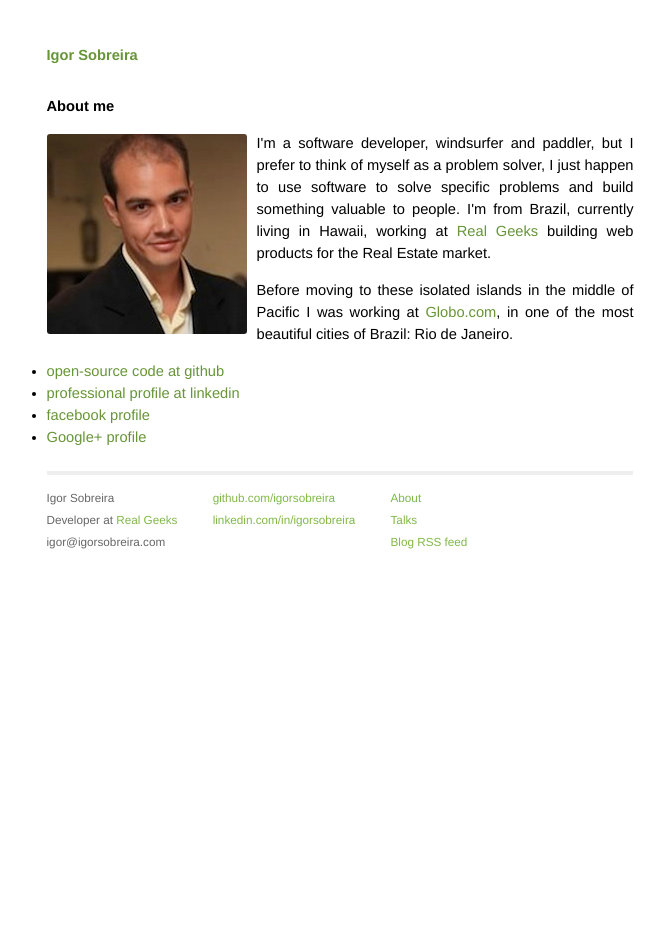
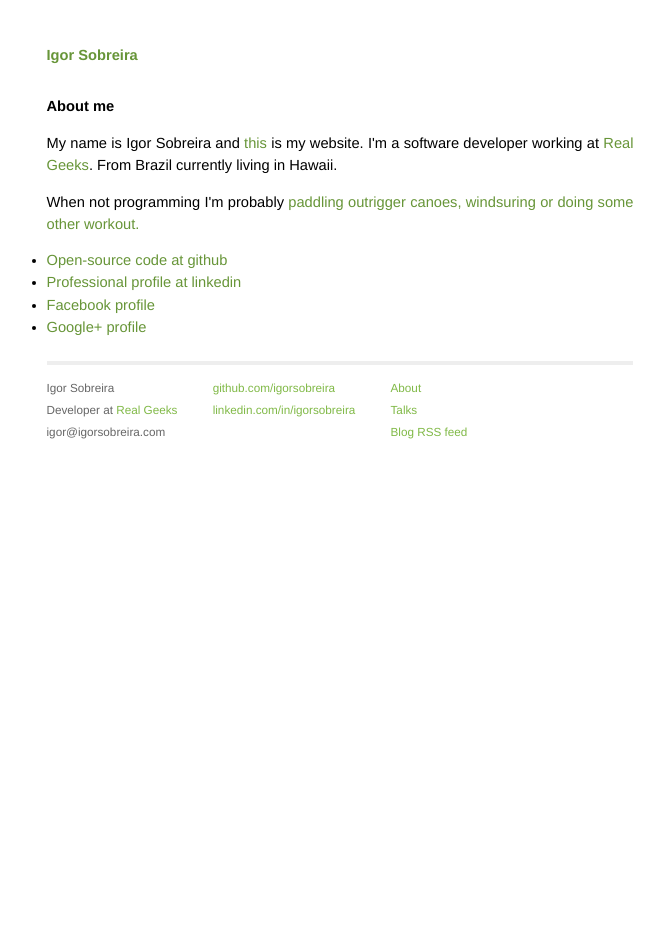
Before and after one commit to igorsobreira/igorsobreira.com, a Jekyll site: the page built from about.html, in a window 1280 px wide. Shown: the whole page, without its empty margins (300-965 px from the left). Built offline with Jekyll 4.4.1, drawn with Linux system fonts in a browser that asks for light colours; Markdown is read by kramdown in place of the engine named in the settings.

Commit message:
update 'about'

```diff
--- a/about.html
+++ b/about.html
@@ -9,22 +9,19 @@ changefreq: monthly
     <h1>About me</h1>
   </div>
 
-  <img src="/assets/img/me.jpg" class="me" itemprop="photo">
+  <p>My name is <span itemprop="name">Igor Sobreira</span> and <a href="http://igorsobreira.com" itemprop="url">this</a>
+  is my website. I'm a <span itemprop="title">software developer</span> working at
+  <span itemprop="affiliation"><a href="http://www.realgeeks.com/">Real Geeks</a></span>. From Brazil currently living in Hawaii.
+  </p>
 
-  <p>I'm a <span itemprop="title">software developer</span>, windsurfer and paddler, but I prefer to think of myself as a problem
-    solver, I just happen to use software to solve specific problems and build something valuable to people. I'm from Brazil, currently living
-    in Hawaii, working at <span itemprop="affiliation"><a href="http://www.realgeeks.com">Real Geeks</a></span> building web products for the Real Estate
-    market.</p>
-
-  <p>Before moving to these isolated islands in the middle of Pacific I was working at
-    <a href="http://globo.com">Globo.com</a>, in one of the most beautiful cities of Brazil: Rio de Janeiro.</p>
+  <p>When not programming I'm probably <a href="http://wod.igorsobreira.com/">paddling outrigger canoes, windsuring
+    or doing some other workout.</a></p>
 
   <ul>
-    <li><a href="http://github.com/igorsobreira/">open-source code at github</a></li>
-    <li><a href="http://linkedin.com/in/igorsobreira">professional profile at linkedin</a></li>
-    <li><a href="https://www.facebook.com/igorsobreira">facebook profile</a></li>
+    <li><a href="http://github.com/igorsobreira/">Open-source code at github</a></li>
+    <li><a href="http://linkedin.com/in/igorsobreira">Professional profile at linkedin</a></li>
+    <li><a href="https://www.facebook.com/igorsobreira">Facebook profile</a></li>
     <li><a href="https://plus.google.com/103453410762097209553/posts?rel=author">Google+ profile</a></li>
-
   </ul>
 
 </section>
```
Also changed, not shown: index.html (+13 -12 lines).
